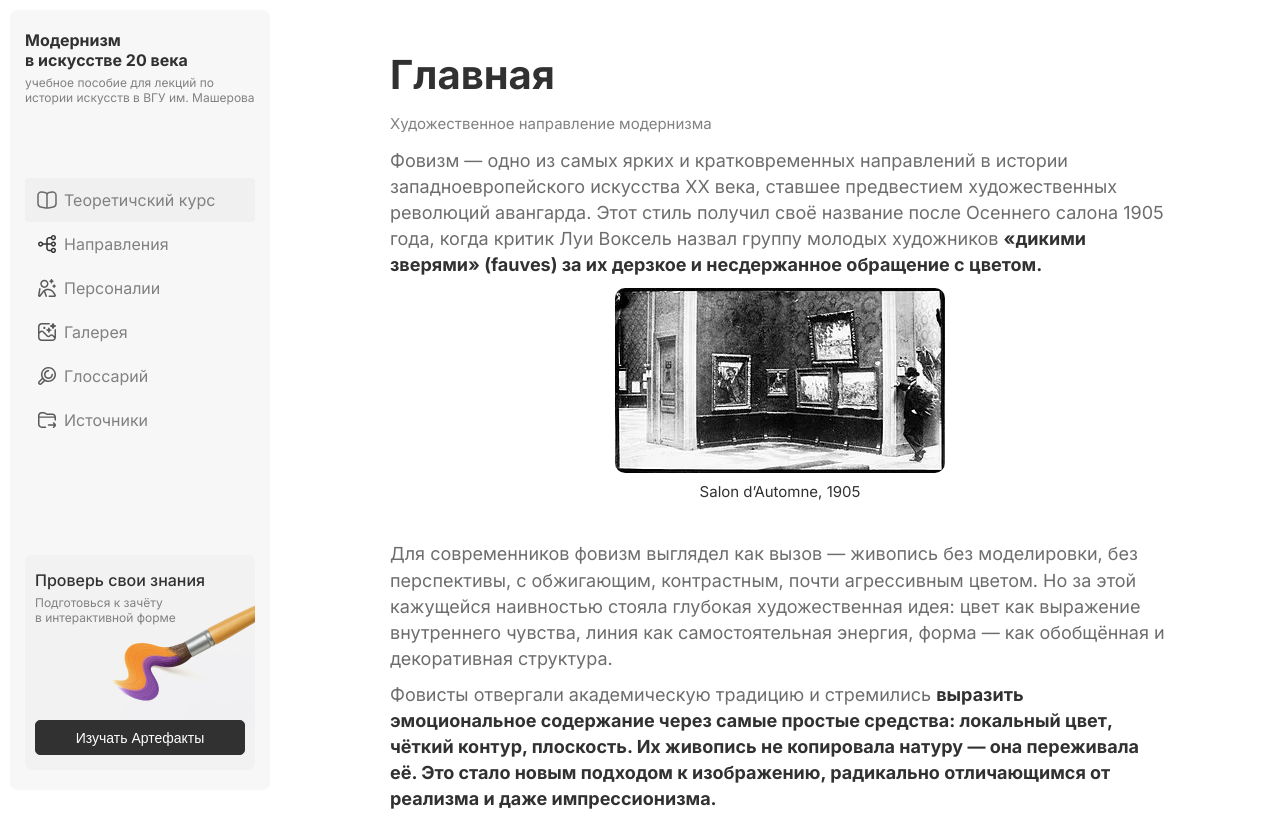
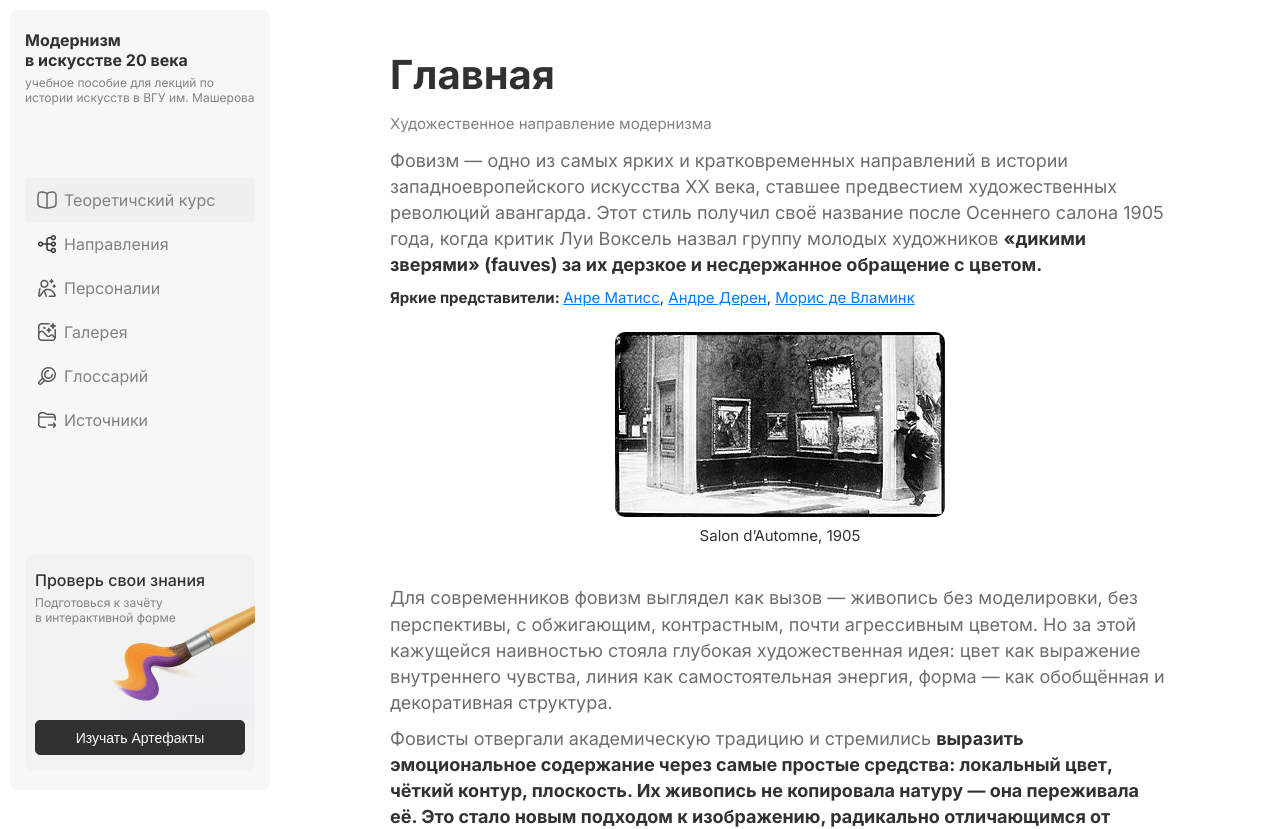
Before and after one commit to vsumodernism/vsumodernism.github.io, a Nuxt app: page / in a window 1280 px wide. Shown: the top 829 px of the page. Built offline with nearby package versions, Linux system fonts and the light colour scheme.

Commit message:
Fix List

```diff
--- a/components/cards/Article.vue
+++ b/components/cards/Article.vue
@@ -59,7 +59,7 @@ export default defineComponent({
                     <li v-for="tag in block.tags" class="article-intro__tag">{{tag}}</li>
                 </ul>
 
-                <div v-if="block?.list?.length" class="article-intro__list">
+                <div v-if="block?.list" class="article-intro__list">
                     <span class="article-intro__list-title">{{block.list.title}}: </span>
                     <span v-html="parseIntroList(block.list.content)"/>
                     <!--                    <template v-for="item in block.list.content">-->
```
